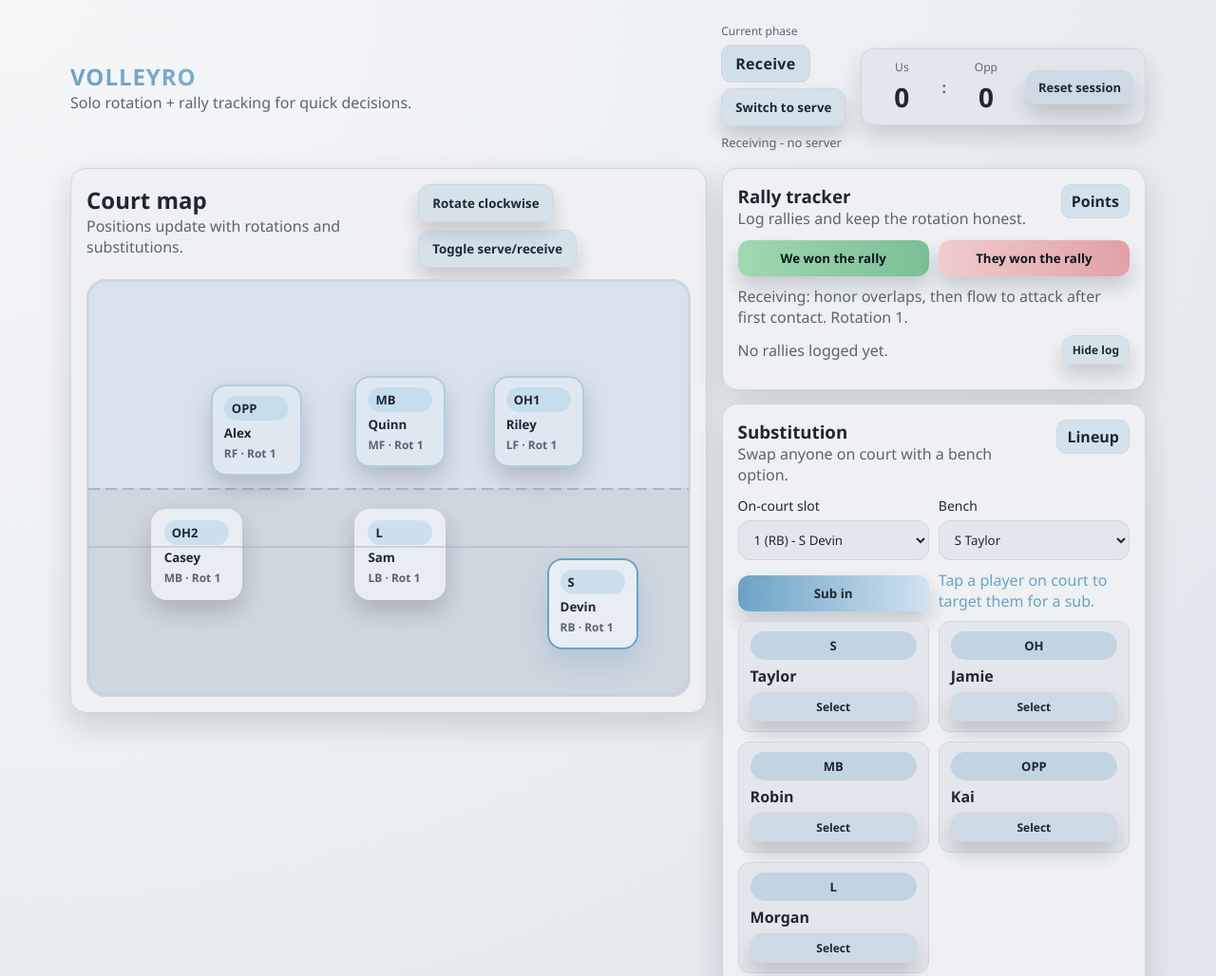
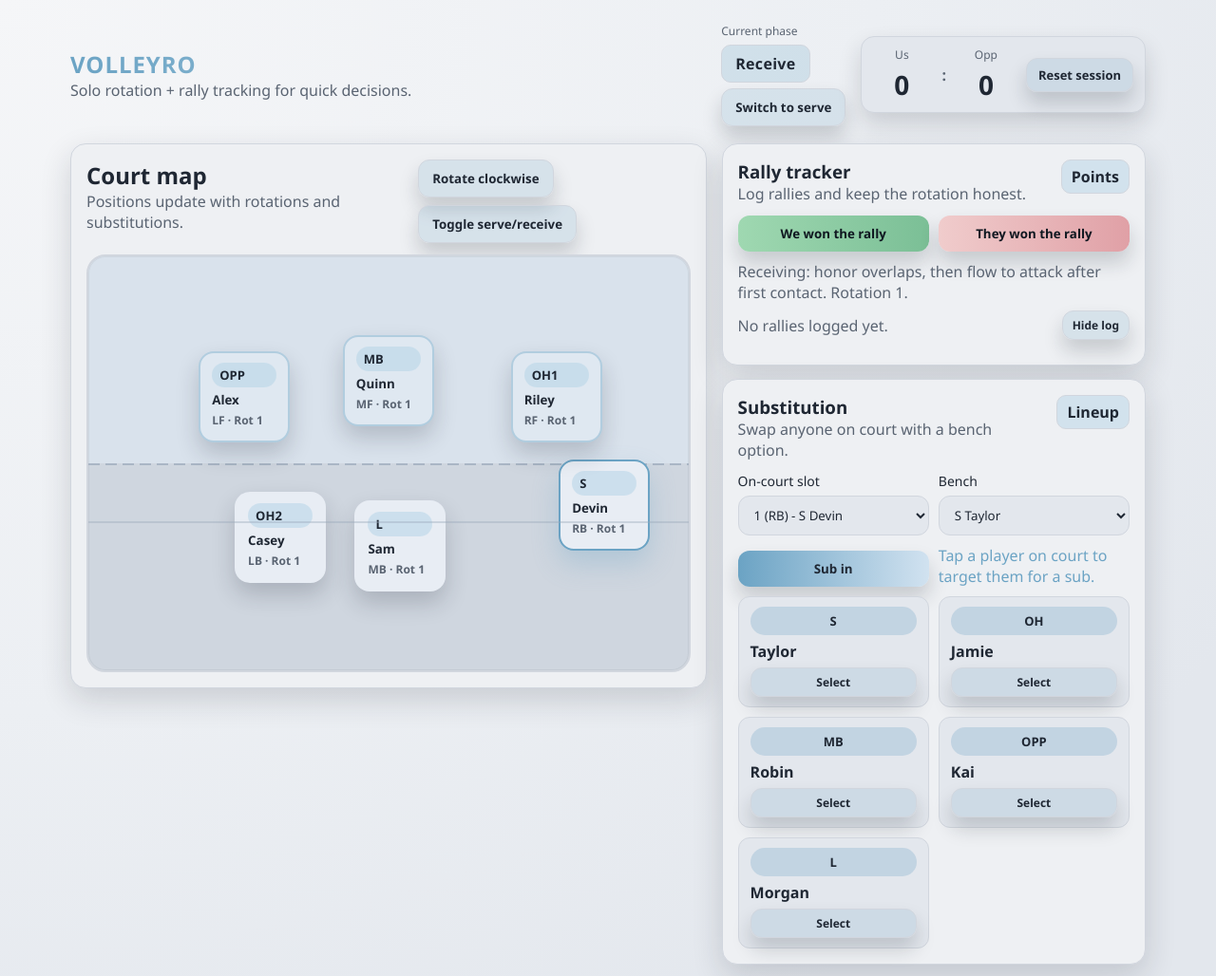
Before and after one commit to Durianlychee/VolleyRo, a plain HTML site: page index.html in a window 1280 px wide. Shown: the top 1028 px of the page at 95% size. Drawn offline with Linux system fonts and the light colour scheme.

Commit message:
Refactor server display logic and enhance layout for serve/receive rotations in app.js and index.html. Removed deprecated server note element, added server badge for active player, and updated rotation layouts with detailed player positions. Improved CSS for better visual indication of the server role.

```diff
--- a/app.js
+++ b/app.js
@@ -1,105 +1,118 @@
 (() => {
   // Rotation-specific layouts (serve/receive) for a 5-1 with S, OPP, MB, OH1, L, OH2.
-  // Index order: 0 RB, 1 RF, 2 MF, 3 LF, 4 LB, 5 MB (back middle).
+  // Coordinates are percentage-based for the court container.
+  // lineup rotates; rotationIndex selects pattern matching diagrams (M2 replaced by L).
   const layouts = {
     serve: [
+      // Rotation 1: front OPP-MB-OH1, back OH2-L-S
       [
-        { label: 'RB', x: 82, y: 90 },
-        { label: 'RF', x: 22, y: 22 },
-        { label: 'MF', x: 50, y: 20 },
-        { label: 'LF', x: 75, y: 22 },
-        { label: 'LB', x: 52, y: 68 },
-        { label: 'MB', x: 25, y: 65 }
+        { label: 'RB', x: 84, y: 92 }, // S
+        { label: 'LF', x: 22, y: 24 }, // OPP
+        { label: 'MF', x: 50, y: 20 }, // MB
+        { label: 'RF', x: 76, y: 24 }, // OH1
+        { label: 'MB', x: 52, y: 70 }, // L
+        { label: 'LB', x: 26, y: 70 }  // OH2
       ],
+      // Rotation 2: front OH2-OPP-MB, back OH1-L-S
       [
-        { label: 'RB', x: 70, y: 78 },
-        { label: 'RF', x: 72, y: 24 },
-        { label: 'MF', x: 50, y: 22 },
-        { label: 'LF', x: 25, y: 24 },
-        { label: 'LB', x: 50, y: 70 },
-        { label: 'MB', x: 18, y: 88 }
+        { label: 'MF', x: 50, y: 24 }, // OPP
+        { label: 'RF', x: 74, y: 24 }, // MB
+        { label: 'RB', x: 84, y: 92 }, // OH1 (server)
+        { label: 'MB', x: 52, y: 70 }, // L
+        { label: 'LF', x: 22, y: 26 }, // OH2
+        { label: 'BR', x: 78, y: 60 }  // S
       ],
+      // Rotation 3: front L-OH2-OPP, back S-OH1-MB
       [
-        { label: 'RB', x: 64, y: 70 },
-        { label: 'RF', x: 78, y: 26 },
-        { label: 'MF', x: 60, y: 26 },
-        { label: 'LF', x: 36, y: 40 },
-        { label: 'LB', x: 20, y: 72 },
-        { label: 'MB', x: 78, y: 92 }
+        { label: 'RB', x: 72, y: 88 }, // MB
+        { label: 'MB', x: 50, y: 60 }, // OH1
+        { label: 'LF', x: 26, y: 26 }, // L
+        { label: 'MF', x: 56, y: 24 }, // OH2
+        { label: 'RF', x: 72, y: 42 }, // S
+        { label: 'FR', x: 84, y: 24 }  // OPP
       ],
+      // Rotation 4: front S-L-OH2, back OH1-MB-OPP
       [
-        { label: 'RB', x: 80, y: 32 },
-        { label: 'RF', x: 70, y: 24 },
-        { label: 'MF', x: 50, y: 24 },
-        { label: 'LF', x: 24, y: 24 },
-        { label: 'LB', x: 42, y: 70 },
-        { label: 'MB', x: 76, y: 70 }
+        { label: 'LB', x: 26, y: 52 }, // OH1
+        { label: 'MF', x: 40, y: 24 }, // L
+        { label: 'RF', x: 70, y: 24 }, // OH2
+        { label: 'LF', x: 10, y: 24 }, // S
+        { label: 'RB', x: 86, y: 72 }, // OPP
+        { label: 'MB', x: 52, y: 68 }  // MB
       ],
+      // Rotation 5: front OH1-S-L, back MB-OPP-OH2
       [
-        { label: 'RB', x: 78, y: 68 },
-        { label: 'RF', x: 22, y: 22 },
-        { label: 'MF', x: 50, y: 20 },
-        { label: 'LF', x: 70, y: 22 },
-        { label: 'LB', x: 55, y: 68 },
-        { label: 'MB', x: 20, y: 88 }
+        { label: 'RF', x: 74, y: 24 }, // L
+        { label: 'LB', x: 84, y: 88 }, // OH2
+        { label: 'MF', x: 50, y: 22 }, // S
+        { label: 'RB', x: 60, y: 56 }, // OPP
+        { label: 'MB', x: 44, y: 70 }, // MB
+        { label: 'LF', x: 26, y: 24 }  // OH1
       ],
+      // Rotation 6: front MB-OH1-S, back OH2-OPP-L
       [
-        { label: 'RB', x: 76, y: 24 },
-        { label: 'RF', x: 70, y: 22 },
-        { label: 'MF', x: 50, y: 22 },
-        { label: 'LF', x: 22, y: 22 },
-        { label: 'LB', x: 38, y: 60 },
-        { label: 'MB', x: 70, y: 92 }
+        { label: 'LB', x: 32, y: 60 }, // OH2
+        { label: 'RF', x: 74, y: 22 }, // S
+        { label: 'MF', x: 60, y: 44 }, // OPP
+        { label: 'LF', x: 26, y: 22 }, // MB
+        { label: 'MB', x: 48, y: 22 }, // OH1
+        { label: 'RB', x: 84, y: 88 }  // L
       ]
     ],
     receive: [
+      // Rotation 1 receive: front OPP-MB-OH1, back OH2-L-S up
       [
-        { label: 'RB', x: 84, y: 78 },
-        { label: 'RF', x: 28, y: 36 },
-        { label: 'MF', x: 52, y: 34 },
-        { label: 'LF', x: 75, y: 34 },
-        { label: 'LB', x: 52, y: 66 },
-        { label: 'MB', x: 18, y: 66 }
+        { label: 'RB', x: 86, y: 60 }, // S
+        { label: 'LF', x: 26, y: 34 }, // OPP
+        { label: 'MF', x: 50, y: 30 }, // MB
+        { label: 'RF', x: 78, y: 34 }, // OH1
+        { label: 'MB', x: 52, y: 70 }, // L
+        { label: 'LB', x: 32, y: 68 }  // OH2
       ],
+      // Rotation 2 receive: OH2 left, OPP front right stack with S, MB right back, OH1 mid, L middle
       [
-        { label: 'RB', x: 70, y: 60 },
-        { label: 'RF', x: 78, y: 32 },
-        { label: 'MF', x: 52, y: 32 },
-        { label: 'LF', x: 26, y: 40 },
-        { label: 'LB', x: 46, y: 70 },
-        { label: 'MB', x: 22, y: 72 }
+        { label: 'RF', x: 70, y: 38 }, // OPP
+        { label: 'RB', x: 86, y: 64 }, // MB
+        { label: 'MB', x: 44, y: 72 }, // OH1
+        { label: 'MB2', x: 52, y: 64 }, // L
+        { label: 'LF', x: 28, y: 44 }, // OH2
+        { label: 'RS', x: 76, y: 50 }  // S
       ],
+      // Rotation 3 receive: L left, OH2 right, S mid, OPP right, OH1 mid, MB right
       [
-        { label: 'RB', x: 70, y: 52 },
-        { label: 'RF', x: 70, y: 24 },
-        { label: 'MF', x: 50, y: 30 },
-        { label: 'LF', x: 30, y: 46 },
-        { label: 'LB', x: 55, y: 70 },
-        { label: 'MB', x: 80, y: 80 }
+        { label: 'RB', x: 82, y: 70 }, // MB
+        { label: 'MB', x: 52, y: 50 }, // OH1
+        { label: 'LF', x: 24, y: 26 }, // L
+        { label: 'RF', x: 70, y: 26 }, // OH2
+        { label: 'RS', x: 46, y: 44 }, // S
+        { label: 'FR', x: 86, y: 44 }  // OPP
       ],
+      // Rotation 4 receive: S far left, L left-mid, OH2 mid; back OH1, MB, OPP right
       [
-        { label: 'RB', x: 88, y: 32 },
-        { label: 'RF', x: 70, y: 28 },
-        { label: 'MF', x: 52, y: 32 },
-        { label: 'LF', x: 26, y: 32 },
-        { label: 'LB', x: 42, y: 70 },
-        { label: 'MB', x: 78, y: 70 }
+        { label: 'LB', x: 52, y: 48 }, // OH1
+        { label: 'MF', x: 32, y: 34 }, // L
+        { label: 'RF', x: 28, y: 44 }, // OH2
+        { label: 'LF', x: 10, y: 34 }, // S
+        { label: 'RB', x: 86, y: 54 }, // OPP
+        { label: 'MB', x: 66, y: 46 }  // MB
       ],
+      // Rotation 5 receive: front OH1-OPP-OH2, back S-L-MB
       [
-        { label: 'RB', x: 80, y: 24 },
-        { label: 'RF', x: 68, y: 32 },
-        { label: 'MF', x: 52, y: 32 },
-        { label: 'LF', x: 24, y: 34 },
-        { label: 'LB', x: 50, y: 70 },
-        { label: 'MB', x: 70, y: 70 }
+        { label: 'LB', x: 68, y: 64 }, // L
+        { label: 'RB', x: 82, y: 60 }, // OH2
+        { label: 'MB', x: 72, y: 28 }, // S
+        { label: 'FR', x: 64, y: 44 }, // OPP
+        { label: 'MB2', x: 44, y: 54 }, // MB
+        { label: 'LF', x: 28, y: 34 }  // OH1
       ],
+      // Rotation 6 receive: front OH2-OPP-MB, back OH1-S-L
       [
-        { label: 'RB', x: 80, y: 70 },
-        { label: 'RF', x: 24, y: 24 },
-        { label: 'MF', x: 50, y: 28 },
-        { label: 'LF', x: 70, y: 32 },
-        { label: 'LB', x: 32, y: 60 },
-        { label: 'MB', x: 70, y: 84 }
+        { label: 'LF', x: 32, y: 32 }, // OH2
+        { label: 'RF', x: 72, y: 60 }, // S
+        { label: 'MF', x: 64, y: 36 }, // OPP
+        { label: 'MB', x: 24, y: 36 }, // MB
+        { label: 'LB', x: 48, y: 60 }, // OH1
+        { label: 'RB', x: 82, y: 70 }  // L
       ]
     ]
   };
@@ -146,7 +159,6 @@
     logSummary: document.getElementById('log-summary'),
     toggleLog: document.getElementById('toggle-log'),
     contextLine: document.getElementById('context-line'),
-    serverNote: document.getElementById('server-note'),
     onCourtSelect: document.getElementById('on-court-select'),
     benchSelect: document.getElementById('bench-select'),
     makeSub: document.getElementById('make-sub'),
@@ -164,7 +176,6 @@
     els.swapPhase.textContent = nextToggle;
     renderCourt();
     updateContext();
-    updateServerInfo();
   }
 
   function toggleMode() {
@@ -174,6 +185,7 @@
   function renderCourt() {
     els.court.innerHTML = '';
     const layout = layouts[currentMode][rotationIndex];
+    const serverId = currentMode === 'serve' ? lineup[0].id : null;
     lineup.forEach((player, index) => {
       const spot = layout[index];
       const btn = document.createElement('button');
@@ -182,8 +194,10 @@
       btn.className = classes.join(' ');
       btn.style.left = `${spot.x}%`;
       btn.style.top = `${spot.y}%`;
+      const serverBadge = serverId === player.id ? '<span class="server-badge">Serving</span>' : '';
       btn.innerHTML = `<span class="role">${player.role}</span>
         <span class="name">${player.name}</span>
+        ${serverBadge}
         <span class="pos-label">${spot.label} · Rot ${rotationIndex + 1}</span>`;
       btn.addEventListener('click', () => {
         selectedOnCourt = player.id;
@@ -197,18 +211,6 @@
   function renderScores() {
     els.scoreUs.textContent = scores.us;
     els.scoreOpp.textContent = scores.opp;
-  }
-
-  function updateServerInfo() {
-    if (!els.serverNote) return;
-    if (currentMode === 'serve') {
-      const server = lineup[0];
-      els.serverNote.textContent = `Server: ${server.name} (${server.role})`;
-      els.serverNote.dataset.state = 'serve';
-    } else {
-      els.serverNote.textContent = 'Receiving - no server';
-      els.serverNote.dataset.state = 'receive';
-    }
   }
 
   function renderSelects() {
@@ -305,7 +307,6 @@
     renderCourt();
     renderSelects();
     updateContext();
-    updateServerInfo();
   }
 
   function makeSubstitution() {
@@ -328,7 +329,6 @@
     renderSelects();
     renderBench();
     renderCourt();
-    updateServerInfo();
   }
 
   function logRally(won) {
@@ -366,7 +366,6 @@
     }
     renderLog();
     updateContext();
-    updateServerInfo();
   }
 
   function resetMatch() {
@@ -384,7 +383,6 @@
     renderCourt();
     renderLog();
     setStatus('Session reset. Back in receive to start.', 'info');
-    updateServerInfo();
   }
 
   function toggleLogList() {
@@ -415,7 +413,6 @@
     renderLog();
     updateContext();
     setStatus('Tap a player on court to target them for a sub.', 'info');
-    updateServerInfo();
   }
 
   initEvents();
--- a/index.html
+++ b/index.html
@@ -17,7 +17,6 @@
         <p class="muted tiny">Current phase</p>
         <div class="mode-pill" id="mode-label">Receive</div>
         <button class="ghost" id="toggle-mode">Switch to serve</button>
-        <p class="server-note" id="server-note">Receiving - no server</p>
       </div>
       <div class="scoreboard">
         <div class="score-pair">
--- a/styles.css
+++ b/styles.css
@@ -87,17 +87,6 @@ p {
 
 .mode-pill[data-state="serve"] {
   background: rgba(183, 214, 232, 0.5);
-}
-
-.server-note {
-  font-size: 13px;
-  color: var(--muted);
-  margin-top: 2px;
-}
-
-.server-note[data-state="serve"] {
-  color: var(--accent);
-  font-weight: 700;
 }
 
 .scoreboard {
@@ -250,6 +239,17 @@ p {
 
 .player.back-row {
   background: var(--back-surface);
+}
+
+.server-badge {
+  display: inline-flex;
+  margin-top: 2px;
+  padding: 4px 8px;
+  border-radius: 10px;
+  background: rgba(107, 163, 196, 0.6);
+  color: var(--text);
+  font-weight: 800;
+  font-size: 12px;
 }
 
 .stack {
```
